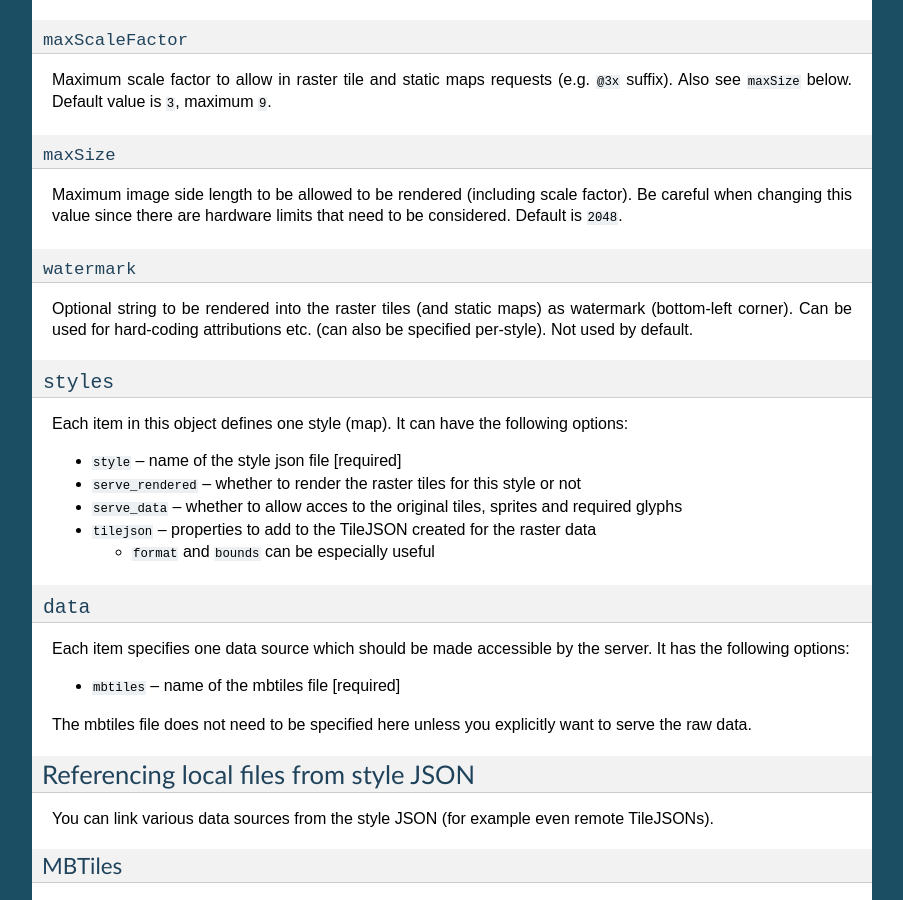
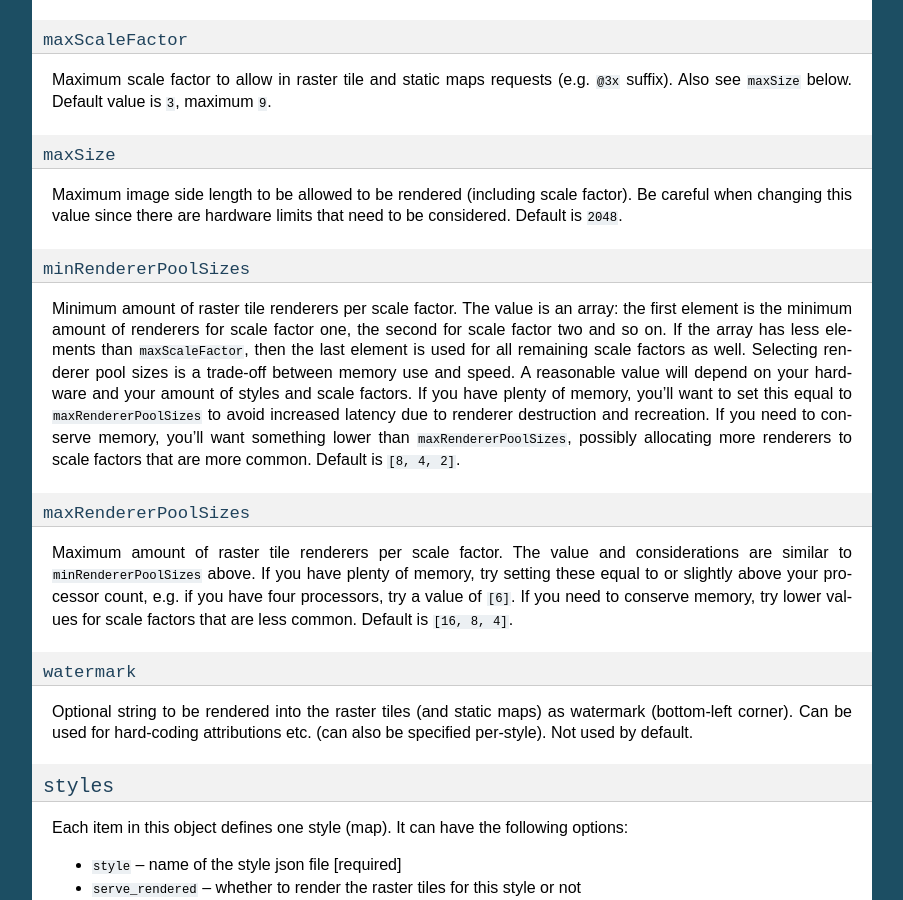
Before and after one commit to acalcutt/wifidb-tileserver-gl, a Sphinx documentation site: the page built from docs/config.rst, in a window 1280 px wide and 900 px high, scrolled down 1422 px. Shown: the whole window, without its empty margins (198-1101 px from the left). Built offline with Sphinx 7.4.7, drawn with Linux system fonts in a browser that asks for light colours; some of the changed text lies outside the part shown.

Commit message:
Make raster tile renderer pool sizes configurable

```diff
--- a/docs/config.rst
+++ b/docs/config.rst
@@ -95,6 +95,27 @@ Maximum image side length to be allowed to be rendered (including scale factor).
 Be careful when changing this value since there are hardware limits that need to be considered.
 Default is ``2048``.
 
+``minRendererPoolSizes``
+------------------------
+
+Minimum amount of raster tile renderers per scale factor.
+The value is an array: the first element is the minimum amount of renderers for scale factor one, the second for scale factor two and so on.
+If the array has less elements than ``maxScaleFactor``, then the last element is used for all remaining scale factors as well.
+Selecting renderer pool sizes is a trade-off between memory use and speed.
+A reasonable value will depend on your hardware and your amount of styles and scale factors.
+If you have plenty of memory, you'll want to set this equal to ``maxRendererPoolSizes`` to avoid increased latency due to renderer destruction and recreation.
+If you need to conserve memory, you'll want something lower than ``maxRendererPoolSizes``, possibly allocating more renderers to scale factors that are more common.
+Default is ``[8, 4, 2]``.
+
+``maxRendererPoolSizes``
+------------------------
+
+Maximum amount of raster tile renderers per scale factor.
+The value and considerations are similar to ``minRendererPoolSizes`` above.
+If you have plenty of memory, try setting these equal to or slightly above your processor count, e.g. if you have four processors, try a value of ``[6]``.
+If you need to conserve memory, try lower values for scale factors that are less common.
+Default is ``[16, 8, 4]``.
+
 ``watermark``
 -----------
 
```
Also changed, not shown: 1 other file.
